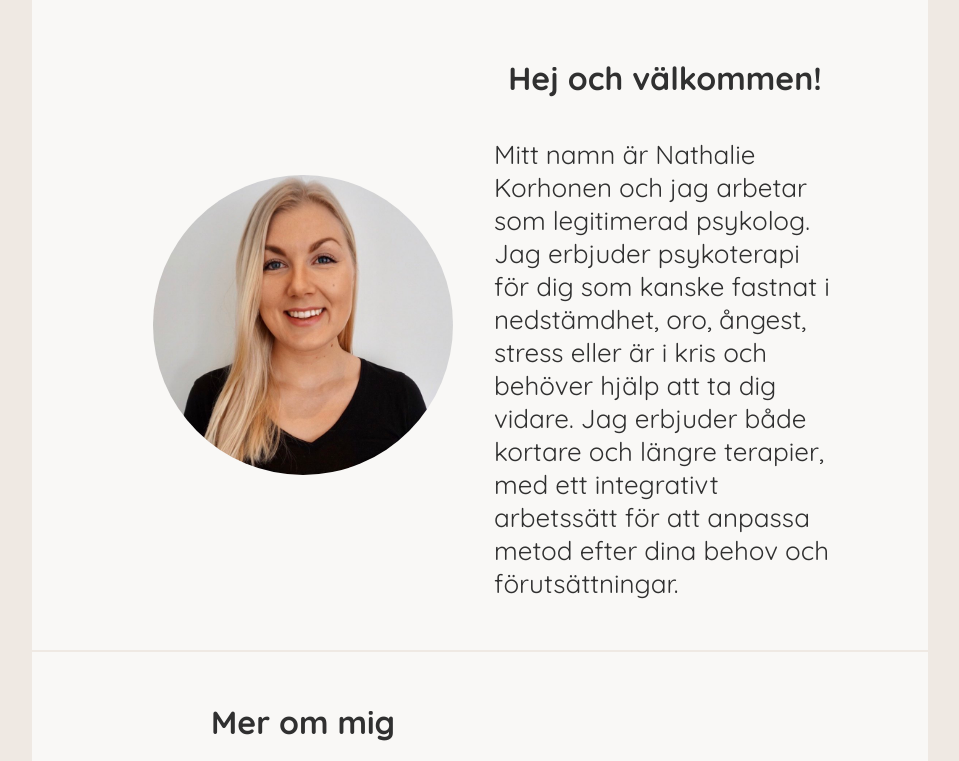
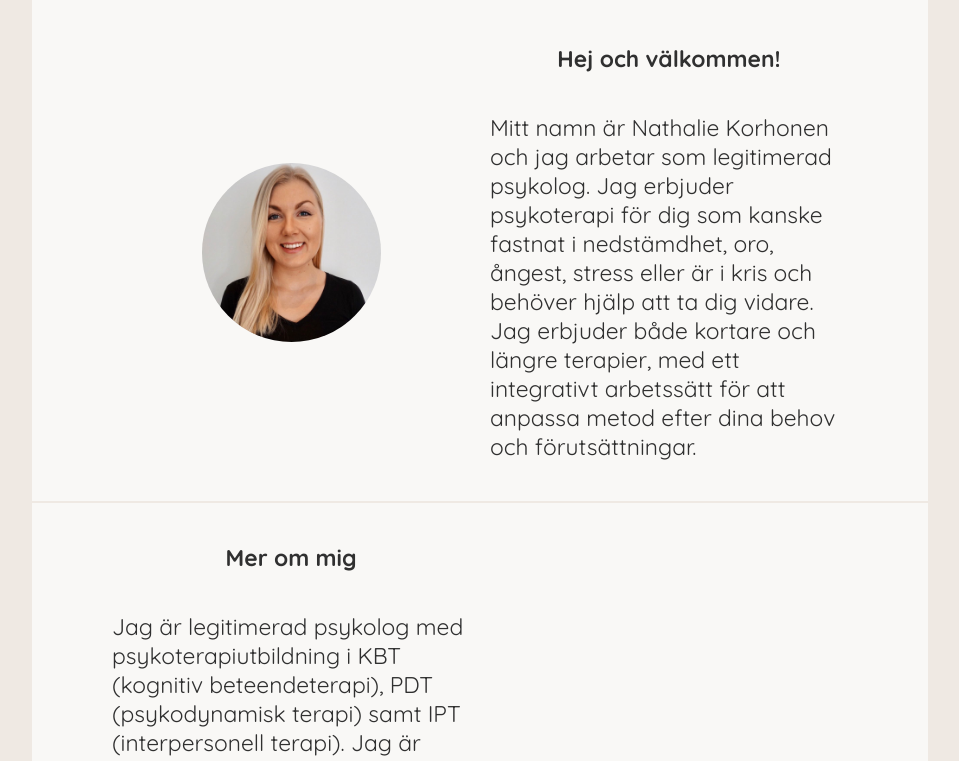
Before and after one commit to DzengiZp/nk-psykolog-ab, a Next.js app in the folder next/: page / in a window 1280 px wide. Shown: the part 535-1296 px from the top of the page, without its empty margins (160-1119 px from the left). Built offline with nearby package versions, Linux system fonts and the light colour scheme.

Commit message:
Added responsiveness for font size.
Refactored Card component for duplicated code.

```diff
--- a/next/src/components/card/Card.tsx
+++ b/next/src/components/card/Card.tsx
@@ -2,56 +2,52 @@ import styles from './card.module.css';
 import Image from 'next/image';
 
 type CardProps = {
+	flip?: boolean;
 	title?: string;
+	text?: string;
 	imageSrc?: string;
 	imageAlt?: string;
 	imageWidth?: number;
 	imageHeight?: number;
 	imageRounded?: boolean;
 	imageLoading?: 'lazy' | 'eager';
-  text?: string;
-  flip?: boolean;
 };
 
-export default function Card({ title, imageSrc, imageAlt, text, imageWidth, imageHeight, imageRounded, imageLoading, flip }: CardProps) {
-  return (
-    <div className={styles.cardContainer}>
-      {flip ?
-        <>
-          <div className={styles.textContainer}>
-            {title && <h2 className={styles.cardTitle}>{title}</h2>}
-            {text && <p className={styles.aboutInformation}>{text}</p>}
-          </div>
+export default function Card({ flip, title, text, imageSrc, imageAlt, imageWidth, imageHeight, imageRounded, imageLoading }: CardProps) {
+	const imageBlock = imageSrc && (
 		<div className={styles.imageContainer}>
 			{imageSrc && (
 				<Image
 					className={imageRounded ? `${styles.imageRounded}` : `${styles.imageSquared}`}
 					src={imageSrc}
-                alt={imageAlt ?? ''}
-                width={imageWidth}
-                height={imageHeight}
+					alt={imageAlt ?? 'A picture'}
+					width={imageWidth ?? 300}
+					height={imageHeight ?? 300}
+					style={{ width: '50%', height: 'auto' }}
 					loading={imageLoading}
+					sizes='(max-width: 768px) 80vw, 300px'
 				/>
 			)}
 		</div>
-        </>
-      : <>
-          <div className={styles.imageContainer}>
-            {imageSrc && (
-              <Image
-                className={imageRounded ? `${styles.imageRounded}` : `${styles.imageSquared}`}
-                src={imageSrc}
-                alt={imageAlt ?? ''}
-                width={imageWidth}
-                height={imageHeight}
-                loading={imageLoading}
-              />
-            )}
-          </div>
+	);
+
+	const textBlock = text && (
 		<div className={styles.textContainer}>
 			{title && <h2 className={styles.cardTitle}>{title}</h2>}
 			{text && <p className={styles.aboutInformation}>{text}</p>}
 		</div>
+	);
+
+	return (
+		<div className={styles.cardContainer}>
+			{flip ?
+				<>
+					{textBlock}
+					{imageBlock}
+				</>
+			:	<>
+					{imageBlock}
+					{textBlock}
 				</>
 			}
 		</div>
--- a/next/src/components/card/card.module.css
+++ b/next/src/components/card/card.module.css
@@ -1,9 +1,8 @@
 .cardContainer {
 	display: grid;
-    grid-template-columns: 1fr 1fr;
+	grid-template-columns: 1fr;
 	gap: 2rem;
-    font-size: 2.6rem;
-    padding: 5rem 10rem;
+	padding: 1rem 2rem;
 	border-top: 2px solid var(--color-palette-two);
 }
 
@@ -14,13 +13,13 @@
 
 .cardTitle {
 	text-align: center;
-    font-size: 3.2rem;
-    /* padding-left: 5rem; */
+	font-size: clamp(1.8rem, 1vw + 1rem, 2.6rem);
 }
 
 .imageContainer {
-    margin: auto;
-    border-radius: 50%;
+  display: flex;
+  justify-content: center;
+  align-items: center;
 }
 
 .imageRounded {
@@ -32,5 +31,49 @@
 }
 
 .aboutInformation {
-    /* padding: 1rem 5rem; */
+  font-size: clamp(1.8rem, 1vw + 1rem, 2.6rem);
 }
+
+@media (min-width: 768px) {
+	.cardContainer {
+		display: grid;
+		grid-template-columns: 1fr;
+		gap: 2rem;
+		font-size: clamp(1.8rem, 1vw + 1rem, 2.6rem);
+		padding: 2rem 4rem;
+		border-top: 2px solid var(--color-palette-two);
+	}
+}
+
+@media (min-width: 1024px) {
+	.cardContainer {
+		display: grid;
+		grid-template-columns: 1fr 1fr;
+		gap: 2rem;
+		font-size: clamp(1.8rem, 1vw + 1rem, 2.6rem);
+		padding: 3rem 6rem;
+		border-top: 2px solid var(--color-palette-two);
+	}
+}
+
+@media (min-width: 1280px) {
+	.cardContainer {
+		display: grid;
+		grid-template-columns: 1fr 1fr;
+		gap: 2rem;
+		font-size: clamp(1.8rem, 1vw + 1rem, 2.6rem);
+		padding: 4rem 8rem;
+		border-top: 2px solid var(--color-palette-two);
+	}
+}
+
+@media (min-width: 1536px) {
+	.cardContainer {
+		display: grid;
+		grid-template-columns: 1fr 1fr;
+		gap: 2rem;
+		font-size: clamp(1.8rem, 1vw + 1rem, 2.6rem);
+		padding: 5rem 10rem;
+		border-top: 2px solid var(--color-palette-two);
+	}
+}
```
Lines whose indentation alone changed are shown as unchanged.
